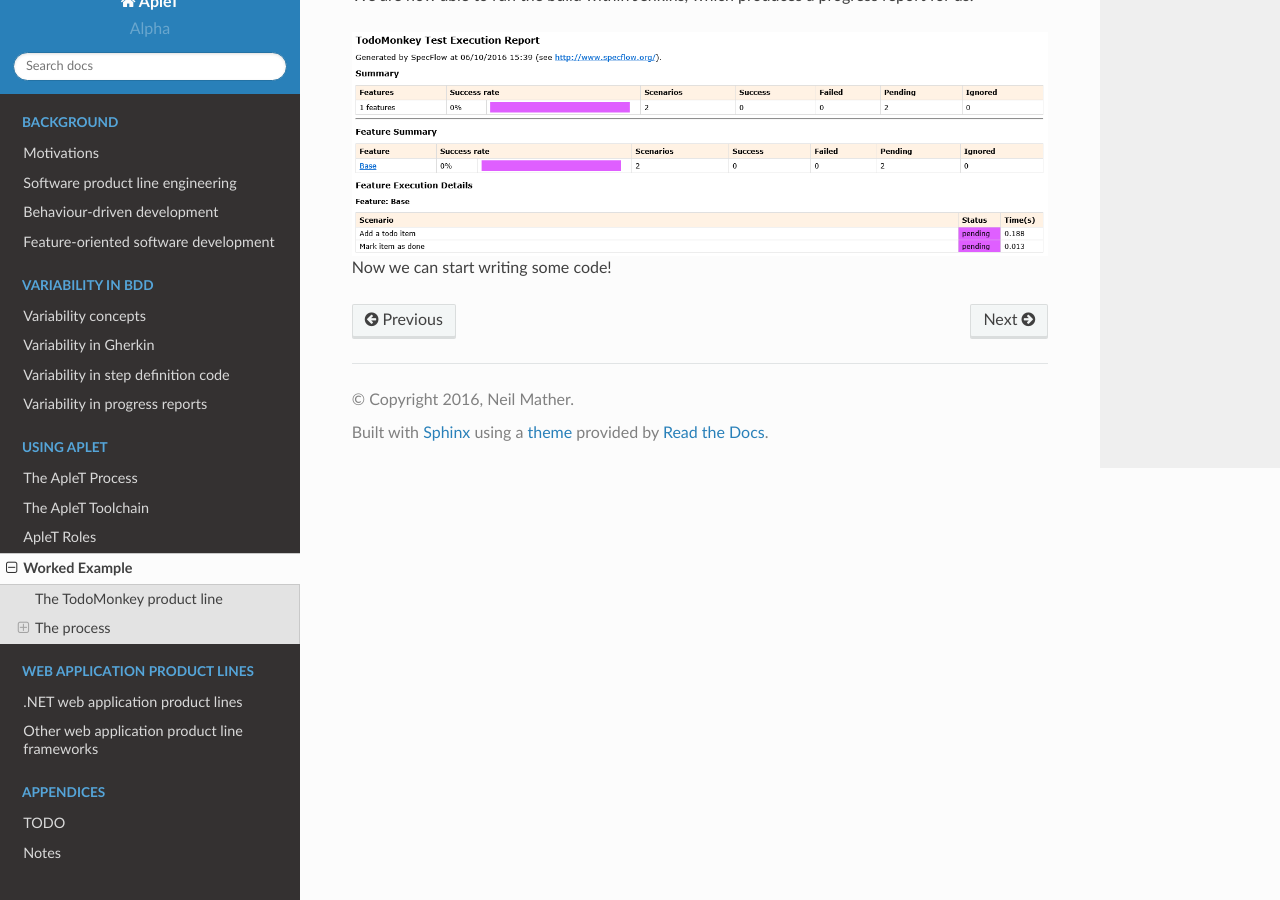
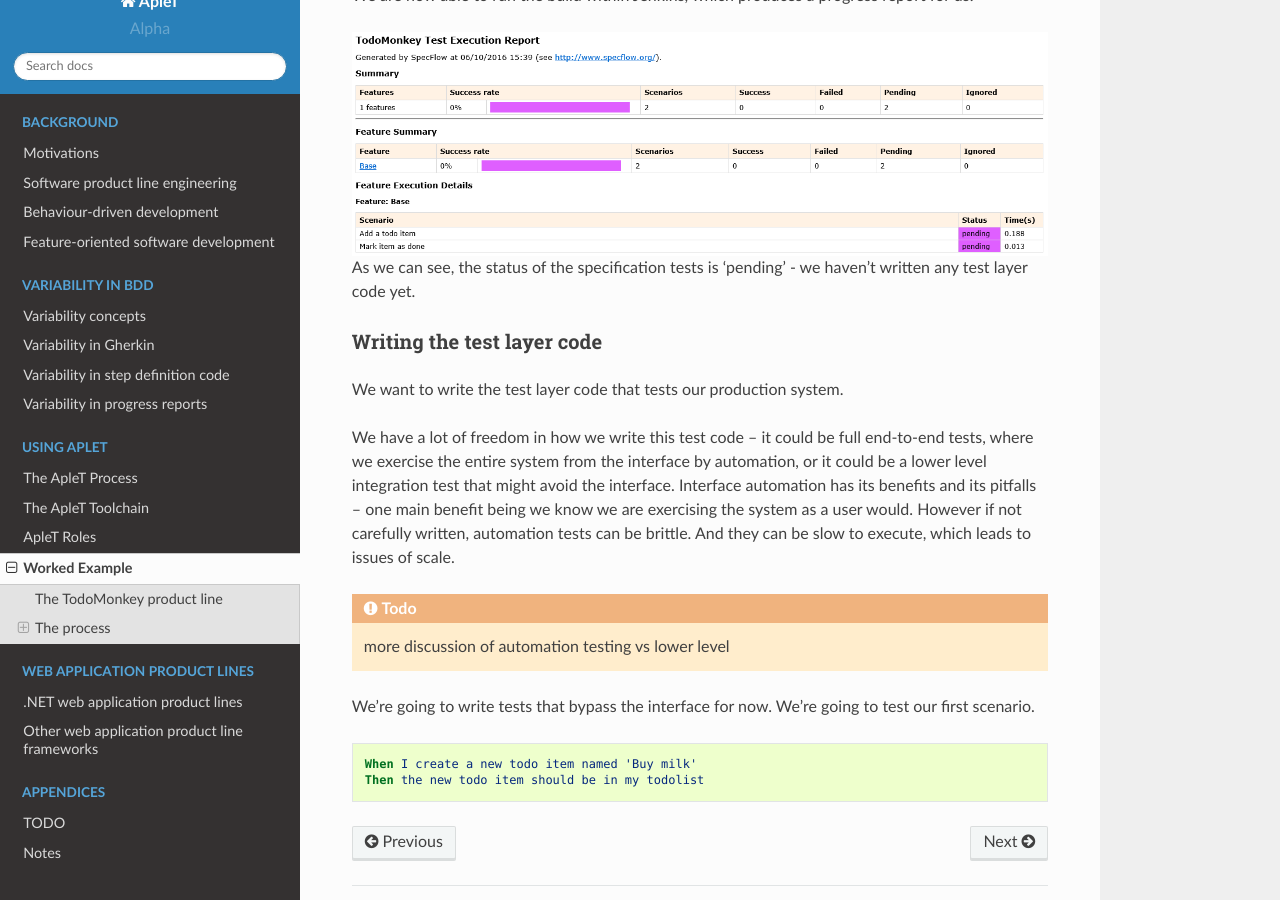
Before and after one commit to ngm/ApleT, a Sphinx documentation site: the page built from docs/aplet-example.rst, in a window 1280 px wide and 900 px high, scrolled down 3929 px. Built offline with Sphinx 7.4.7 and the Read the Docs theme 2.0.0, drawn with Linux system fonts in a browser that asks for light colours.

Commit message:
Start on part for writing test code layer

```diff
--- a/docs/aplet-example.rst
+++ b/docs/aplet-example.rst
@@ -125,5 +125,28 @@
 .. image:: _static/todomonkey-jenkins-progressreport.png
     :align: center
 
+As we can see, the status of the specification tests is 'pending' - we haven't written
+any test layer code yet.
 
-Now we can start writing some code!
+Writing the test layer code
+---------------------------
+
+We want to write the test layer code that tests our production system.
+
+We have a lot of freedom in how we write this test code -- it could be full
+end-to-end tests, where we exercise the entire system from the interface by
+automation, or it could be a lower level integration test that might avoid
+the interface.  Interface automation has its benefits and its pitfalls --
+one main benefit being we know we are exercising the system as a user would.
+However if not carefully written, automation tests can be brittle.  And they
+can be slow to execute, which leads to issues of scale.
+
+.. todo:: more discussion of automation testing vs lower level
+
+We're going to write tests that bypass the interface for now.
+We're going to test our first scenario.
+
+.. code-block:: gherkin
+
+    When I create a new todo item named 'Buy milk'
+    Then the new todo item should be in my todolist
```
